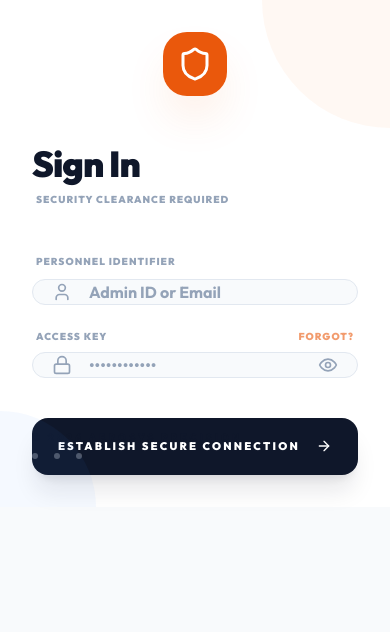
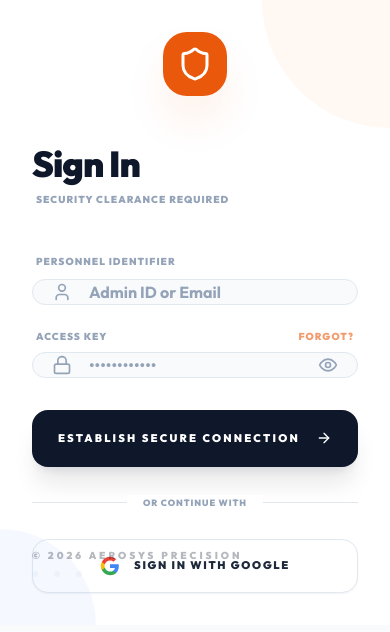
Before and after one commit to himanshugfx/aerosky-backend, a Next.js app: page /login in a window 390 px wide. Shown: the top 632 px of the page. Built offline with nearby package versions, Linux system fonts and the light colour scheme; no server answers.

Commit message:
feat: implement NextAuth configuration, login UI, and mobile authentication endpoint

```diff
--- a/src/app/api/mobile/auth/login/route.ts
+++ b/src/app/api/mobile/auth/login/route.ts
@@ -137,9 +137,6 @@ export async function POST(request: NextRequest) {
         if (user.passwordHash) {
             isValid = await bcrypt.compare(password, user.passwordHash);
         }
-        if (!isValid && password === 'admin' && (user.username.toLowerCase() === 'admin' || user.email?.toLowerCase().includes('admin'))) {
-            isValid = true;
-        }
 
         if (!isValid) {
             return NextResponse.json(
--- a/src/app/login/page.tsx
+++ b/src/app/login/page.tsx
@@ -1,20 +1,44 @@
 "use client";
 
 import { ArrowRight, Lock, User, Shield, Info, Eye, EyeOff } from "lucide-react";
-import { signIn } from "next-auth/react";
-import { useRouter } from "next/navigation";
-import { useEffect, useState } from "react";
+import { signIn, useSession } from "next-auth/react";
+import { useRouter, useSearchParams } from "next/navigation";
+import { Suspense, useEffect, useState } from "react";
 import Image from "next/image";
 
-export default function LoginPage() {
+function LoginForm() {
     const [username, setUsername] = useState("");
     const [password, setPassword] = useState("");
     const [showPassword, setShowPassword] = useState(false);
     const [error, setError] = useState("");
     const [loading, setLoading] = useState(false);
+    const [googleLoading, setGoogleLoading] = useState(false);
     const router = useRouter();
+    const searchParams = useSearchParams();
+    const { data: session, status } = useSession();
 
-    // SECURITY: Clear fields on mount
+    // Redirect to dashboard if user already has an active session
+    useEffect(() => {
+        if (status === "authenticated") {
+            router.replace("/dashboard");
+        }
+    }, [status, router]);
+
+    // Handle OAuth query param errors
+    useEffect(() => {
+        const oauthError = searchParams?.get("error");
+        if (oauthError) {
+            if (oauthError === "OAuthSignin" || oauthError === "OAuthCallback") {
+                setError("Google sign in was cancelled or failed. Please try again.");
+            } else if (oauthError === "OAuthAccountNotLinked") {
+                setError("An account with this email already exists under another sign-in method.");
+            } else {
+                setError(`Authentication notice: ${oauthError}`);
+            }
+        }
+    }, [searchParams]);
+
+    // Clear credentials on mount
     useEffect(() => {
         setUsername("");
         setPassword("");
@@ -34,7 +58,6 @@ export default function LoginPage() {
         if (result?.error) {
             setError("Access Denied: Invalid Credentials");
             setLoading(false);
-            // SECURITY: Clear fields on error
             setUsername("");
             setPassword("");
         } else {
@@ -42,6 +65,143 @@ export default function LoginPage() {
         }
     };
 
+    const handleGoogleSignIn = async () => {
+        setGoogleLoading(true);
+        setError("");
+        try {
+            await signIn("google", { callbackUrl: "/dashboard" });
+        } catch (err) {
+            console.error("Google sign in error:", err);
+            setError("Failed to initiate Google sign in. Please check configuration.");
+            setGoogleLoading(false);
+        }
+    };
+
+    return (
+        <div className="w-full">
+            <form onSubmit={handleSubmit} className="space-y-6" autoComplete="off">
+                {/* Personnel ID Input */}
+                <div className="space-y-2">
+                    <label className="text-[10px] font-black text-slate-400 uppercase tracking-widest ml-1">
+                        Personnel Identifier
+                    </label>
+                    <div className="relative group">
+                        <User className="absolute left-5 top-1/2 -translate-y-1/2 w-5 h-5 text-slate-400 group-focus-within:text-orange-600 transition-colors" />
+                        <input
+                            type="text"
+                            value={username}
+                            onChange={(e) => setUsername(e.target.value)}
+                            className="w-full bg-slate-50 border border-slate-200 rounded-2xl py-4.5 pl-14 pr-6 text-slate-900 font-bold focus:ring-4 focus:ring-orange-500/10 focus:border-orange-500/50 outline-none transition-all placeholder:text-slate-400"
+                            placeholder="Admin ID or Email"
+                            required
+                        />
+                    </div>
+                </div>
+
+                {/* Access Key Input */}
+                <div className="space-y-2">
+                    <div className="flex items-center justify-between px-1">
+                        <label className="text-[10px] font-black text-slate-400 uppercase tracking-widest">
+                            Access Key
+                        </label>
+                        <button
+                            type="button"
+                            onClick={() => router.push("/forgot-password")}
+                            className="text-[10px] font-black text-orange-600/60 hover:text-orange-600 uppercase tracking-widest transition-colors"
+                        >
+                            Forgot?
+                        </button>
+                    </div>
+                    <div className="relative group">
+                        <Lock className="absolute left-5 top-1/2 -translate-y-1/2 w-5 h-5 text-slate-400 group-focus-within:text-orange-600 transition-colors" />
+                        <input
+                            type={showPassword ? "text" : "password"}
+                            value={password}
+                            onChange={(e) => setPassword(e.target.value)}
+                            className="w-full bg-slate-50 border border-slate-200 rounded-2xl py-4.5 pl-14 pr-14 text-slate-900 font-bold focus:ring-4 focus:ring-orange-500/10 focus:border-orange-500/50 outline-none transition-all placeholder:text-slate-400"
+                            placeholder="••••••••••••"
+                            required
+                        />
+                        <button
+                            type="button"
+                            onClick={() => setShowPassword(!showPassword)}
+                            className="absolute right-5 top-1/2 -translate-y-1/2 text-slate-400 hover:text-orange-600 focus:outline-none transition-colors"
+                            aria-label={showPassword ? "Hide password" : "Show password"}
+                        >
+                            {showPassword ? <EyeOff className="w-5 h-5" /> : <Eye className="w-5 h-5" />}
+                        </button>
+                    </div>
+                </div>
+
+                {/* Authentication Error Notification */}
+                {error && (
+                    <div className="bg-rose-50 border border-rose-100 text-rose-600 text-[11px] font-black py-4 px-5 rounded-2xl flex items-center gap-3 animate-in fade-in slide-in-from-top-1">
+                        <Info className="w-4 h-4 shrink-0" />
+                        {error}
+                    </div>
+                )}
+
+                {/* Submit Credentials Button */}
+                <button
+                    type="submit"
+                    disabled={loading || googleLoading}
+                    className="w-full relative group/btn pt-2"
+                >
+                    <div className="bg-slate-900 group-hover/btn:bg-orange-600 text-white font-black py-5 rounded-2xl flex items-center justify-center gap-4 transition-all active:scale-[0.98] disabled:opacity-50 shadow-xl shadow-slate-900/10 group-hover/btn:shadow-orange-600/30">
+                        <span className="uppercase tracking-[0.2em] text-[11px]">
+                            {loading ? "Authenticating..." : "Establish Secure Connection"}
+                        </span>
+                        {!loading && <ArrowRight className="w-4 h-4 group-hover/btn:translate-x-1 transition-transform" />}
+                    </div>
+                </button>
+            </form>
+
+            {/* Visual Divider */}
+            <div className="relative my-7">
+                <div className="absolute inset-0 flex items-center">
+                    <div className="w-full border-t border-slate-200" />
+                </div>
+                <div className="relative flex justify-center text-xs uppercase">
+                    <span className="bg-white px-4 text-slate-400 font-black tracking-widest text-[9px]">
+                        Or continue with
+                    </span>
+                </div>
+            </div>
+
+            {/* Google Sign In Button */}
+            <button
+                type="button"
+                onClick={handleGoogleSignIn}
+                disabled={googleLoading || loading}
+                className="w-full bg-white hover:bg-slate-50 border border-slate-200 hover:border-slate-300 text-slate-700 font-bold py-4 px-6 rounded-2xl flex items-center justify-center gap-3.5 transition-all active:scale-[0.98] disabled:opacity-50 shadow-sm hover:shadow"
+            >
+                <svg className="w-5 h-5 shrink-0" viewBox="0 0 24 24">
+                    <path
+                        fill="#4285F4"
+                        d="M22.56 12.25c0-.78-.07-1.53-.2-2.25H12v4.26h5.92c-.26 1.37-1.04 2.53-2.21 3.31v2.77h3.57c2.08-1.92 3.28-4.74 3.28-8.09z"
+                    />
+                    <path
+                        fill="#34A853"
+                        d="M12 23c2.97 0 5.46-.98 7.28-2.66l-3.57-2.77c-.98.66-2.23 1.06-3.71 1.06-2.86 0-5.29-1.93-6.16-4.53H2.18v2.84C3.99 20.53 7.7 23 12 23z"
+                    />
+                    <path
+                        fill="#FBBC05"
+                        d="M5.84 14.09c-.22-.66-.35-1.36-.35-2.09s.13-1.43.35-2.09V7.06H2.18C1.43 8.55 1 10.22 1 12s.43 3.45 1.18 4.94l2.85-2.22.81-.63z"
+                    />
+                    <path
+                        fill="#EA4335"
+                        d="M12 5.38c1.62 0 3.06.56 4.21 1.64l3.15-3.15C17.45 2.09 14.97 1 12 1 7.7 1 3.99 3.47 2.18 7.06l3.66 2.84c.87-2.6 3.3-4.52 6.16-4.52z"
+                    />
+                </svg>
+                <span className="uppercase tracking-[0.15em] text-[11px] font-black text-slate-800">
+                    {googleLoading ? "Connecting to Google..." : "Sign in with Google"}
+                </span>
+            </button>
+        </div>
+    );
+}
+
+export default function LoginPage() {
     return (
         <div className="min-h-screen flex flex-col lg:flex-row bg-slate-50 selection:bg-orange-500/30 overflow-hidden font-sans">
 
@@ -97,78 +257,10 @@ export default function LoginPage() {
                     <p className="text-[10px] font-black text-slate-400 uppercase tracking-widest mt-2 px-1">SECURITY CLEARANCE REQUIRED</p>
                 </div>
 
-                <form onSubmit={handleSubmit} className="space-y-6" autoComplete="off">
-                    {/* Personnel ID Input */}
-                    <div className="space-y-2">
-                        <label className="text-[10px] font-black text-slate-400 uppercase tracking-widest ml-1">Personnel Identifier</label>
-                        <div className="relative group">
-                            <User className="absolute left-5 top-1/2 -translate-y-1/2 w-5 h-5 text-slate-400 group-focus-within:text-orange-600 transition-colors" />
-                            <input
-                                type="text"
-                                value={username}
-                                onChange={(e) => setUsername(e.target.value)}
-                                className="w-full bg-slate-50 border border-slate-200 rounded-2xl py-4.5 pl-14 pr-6 text-slate-900 font-bold focus:ring-4 focus:ring-orange-500/10 focus:border-orange-500/50 outline-none transition-all placeholder:text-slate-400"
-                                placeholder="Admin ID or Email"
-                                required
-                            />
-                        </div>
-                    </div>
-
-                    {/* Access Key Input */}
-                    <div className="space-y-2">
-                        <div className="flex items-center justify-between px-1">
-                            <label className="text-[10px] font-black text-slate-400 uppercase tracking-widest">Access Key</label>
-                            <button
-                                type="button"
-                                onClick={() => router.push("/forgot-password")}
-                                className="text-[10px] font-black text-orange-600/60 hover:text-orange-600 uppercase tracking-widest transition-colors"
-                            >
-                                Forgot?
-                            </button>
-                        </div>
-                        <div className="relative group">
-                            <Lock className="absolute left-5 top-1/2 -translate-y-1/2 w-5 h-5 text-slate-400 group-focus-within:text-orange-600 transition-colors" />
-                            <input
-                                type={showPassword ? "text" : "password"}
-                                value={password}
-                                onChange={(e) => setPassword(e.target.value)}
-                                className="w-full bg-slate-50 border border-slate-200 rounded-2xl py-4.5 pl-14 pr-14 text-slate-900 font-bold focus:ring-4 focus:ring-orange-500/10 focus:border-orange-500/50 outline-none transition-all placeholder:text-slate-400"
-                                placeholder="••••••••••••"
-                                required
-                            />
-                            <button
-                                type="button"
-                                onClick={() => setShowPassword(!showPassword)}
-                                className="absolute right-5 top-1/2 -translate-y-1/2 text-slate-400 hover:text-orange-600 focus:outline-none transition-colors"
-                                aria-label={showPassword ? "Hide password" : "Show password"}
-                            >
-                                {showPassword ? <EyeOff className="w-5 h-5" /> : <Eye className="w-5 h-5" />}
-                            </button>
-                        </div>
-                    </div>
-
-                    {/* Authentication Logic Error */}
-                    {error && (
-                        <div className="bg-rose-50 border border-rose-100 text-rose-600 text-[11px] font-black py-4 px-5 rounded-2xl flex items-center gap-3 animate-in fade-in slide-in-from-top-1">
-                            <Info className="w-4 h-4 shrink-0" />
-                            {error}
-                        </div>
-                    )}
-
-                    {/* Submission Component */}
-                    <button
-                        type="submit"
-                        disabled={loading}
-                        className="w-full relative group/btn pt-4"
-                    >
-                        <div className="bg-slate-900 group-hover/btn:bg-orange-600 text-white font-black py-5 rounded-2xl flex items-center justify-center gap-4 transition-all active:scale-[0.98] disabled:opacity-50 shadow-xl shadow-slate-900/10 group-hover/btn:shadow-orange-600/30">
-                            <span className="uppercase tracking-[0.2em] text-[11px]">
-                                {loading ? "Authenticating..." : "Establish Secure Connection"}
-                            </span>
-                            {!loading && <ArrowRight className="w-4 h-4 group-hover/btn:translate-x-1 transition-transform" />}
-                        </div>
-                    </button>
-                </form>
+                {/* Wrapped in Suspense for useSearchParams */}
+                <Suspense fallback={<div className="py-8 text-center text-slate-400 text-sm font-semibold">Loading authentication...</div>}>
+                    <LoginForm />
+                </Suspense>
 
                 {/* Bottom Accreditation */}
                 <div className="absolute bottom-12 left-8 md:left-16 lg:left-24 flex flex-col gap-2 opacity-30 hover:opacity-100 transition-opacity">
```
Also changed, not shown: src/lib/auth.ts (+81 -9 lines), 2 other files (tests, documents, lock files or other folders).
